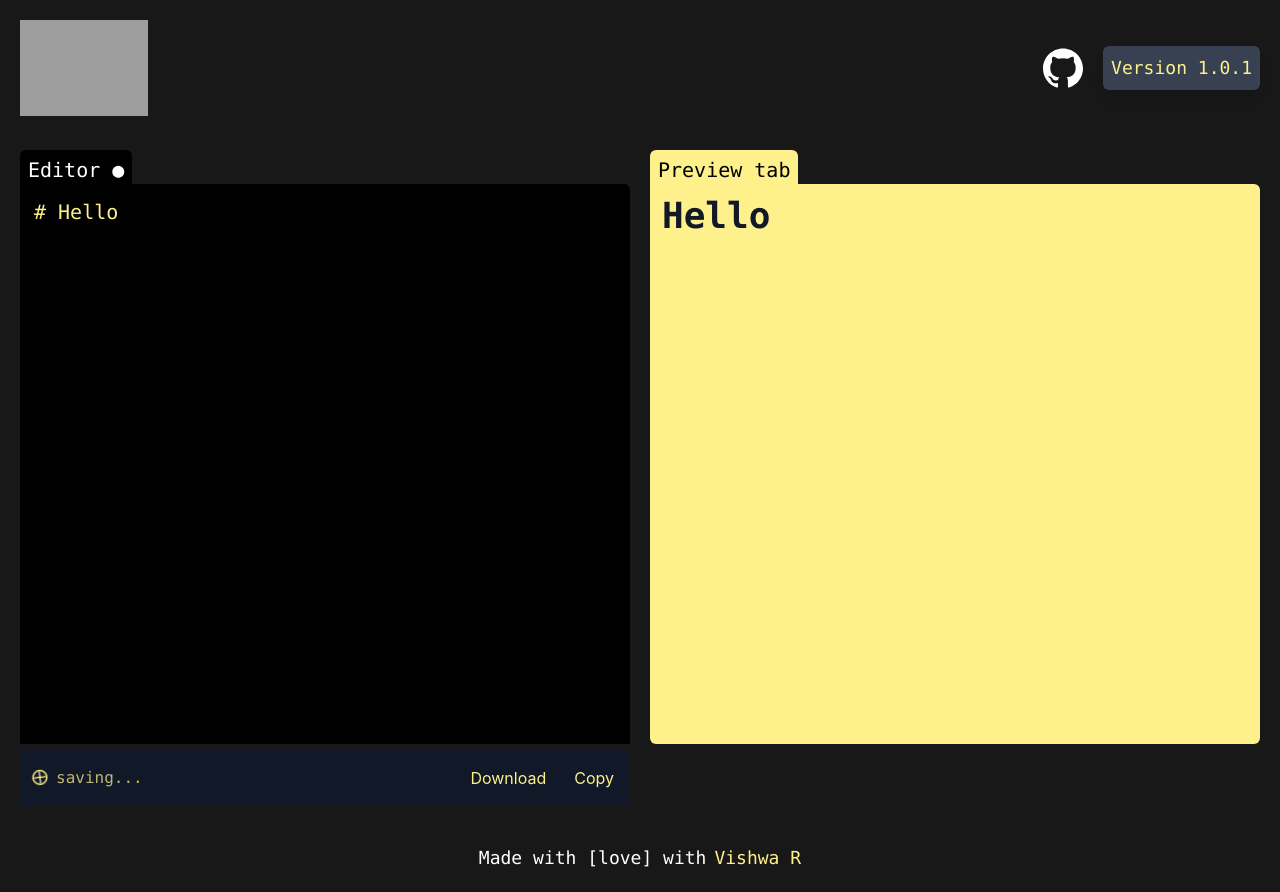
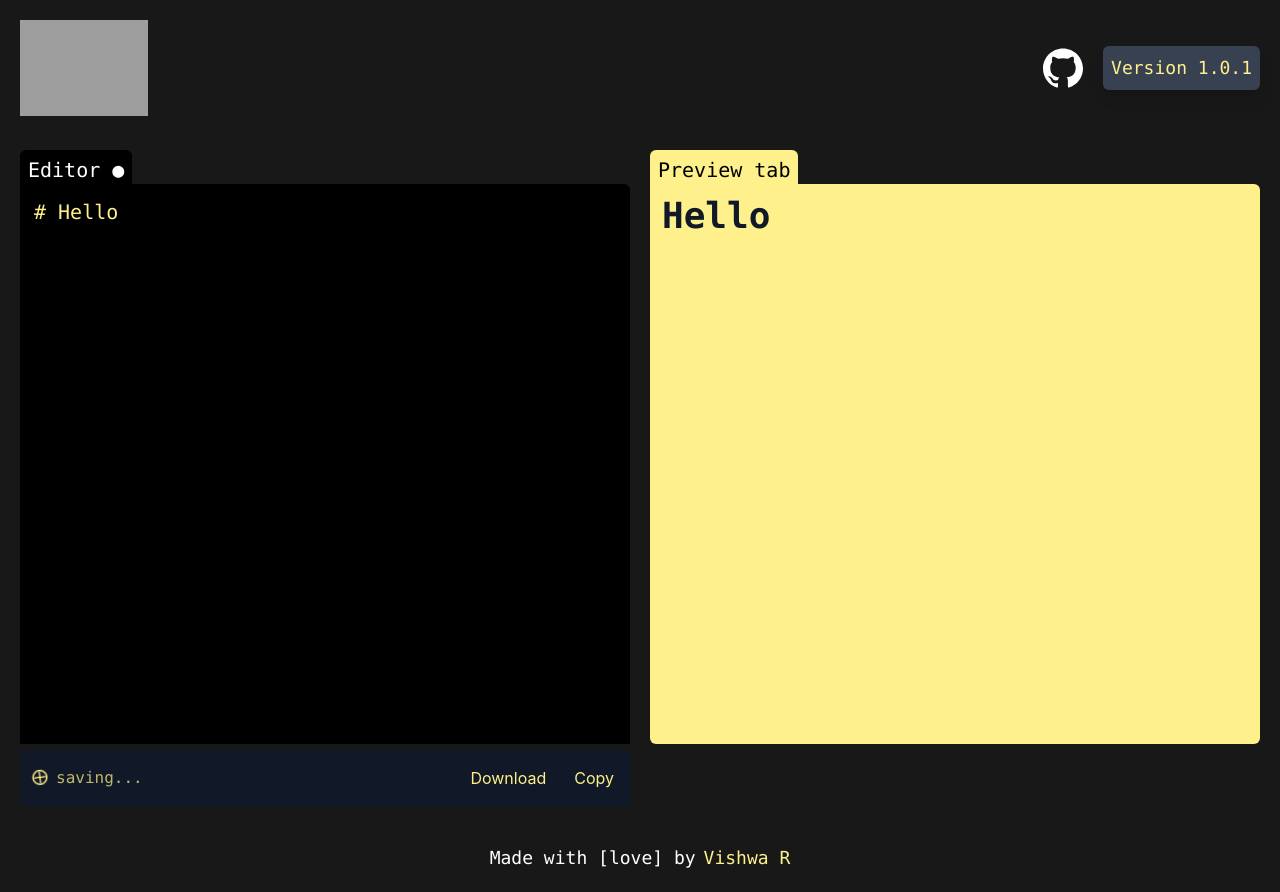
Before and after one commit to code-reaper08/Editsei, a Next.js app: page / in a window 1280 px wide. Built offline with nearby package versions, Linux system fonts and the light colour scheme; grey boxes are pictures that could not be loaded.

Commit message:
fix: typo in footer

```diff
--- a/components/Footer.js
+++ b/components/Footer.js
@@ -2,7 +2,7 @@ export default function Footer() {
   return (
     <footer className="flex flex-row justify-center items-center">
       <div className="text-white font-mono text-lg flex flex-col justify-center items-center md:flex-row md:justify-center md:items-center">
-        <div className="mr-2">Made with [love] with </div>
+        <div className="mr-2">Made with [love] by </div>
         <a className="text-yellow-200" href="https://github.com/code-reaper08">
           Vishwa R
         </a>
```
